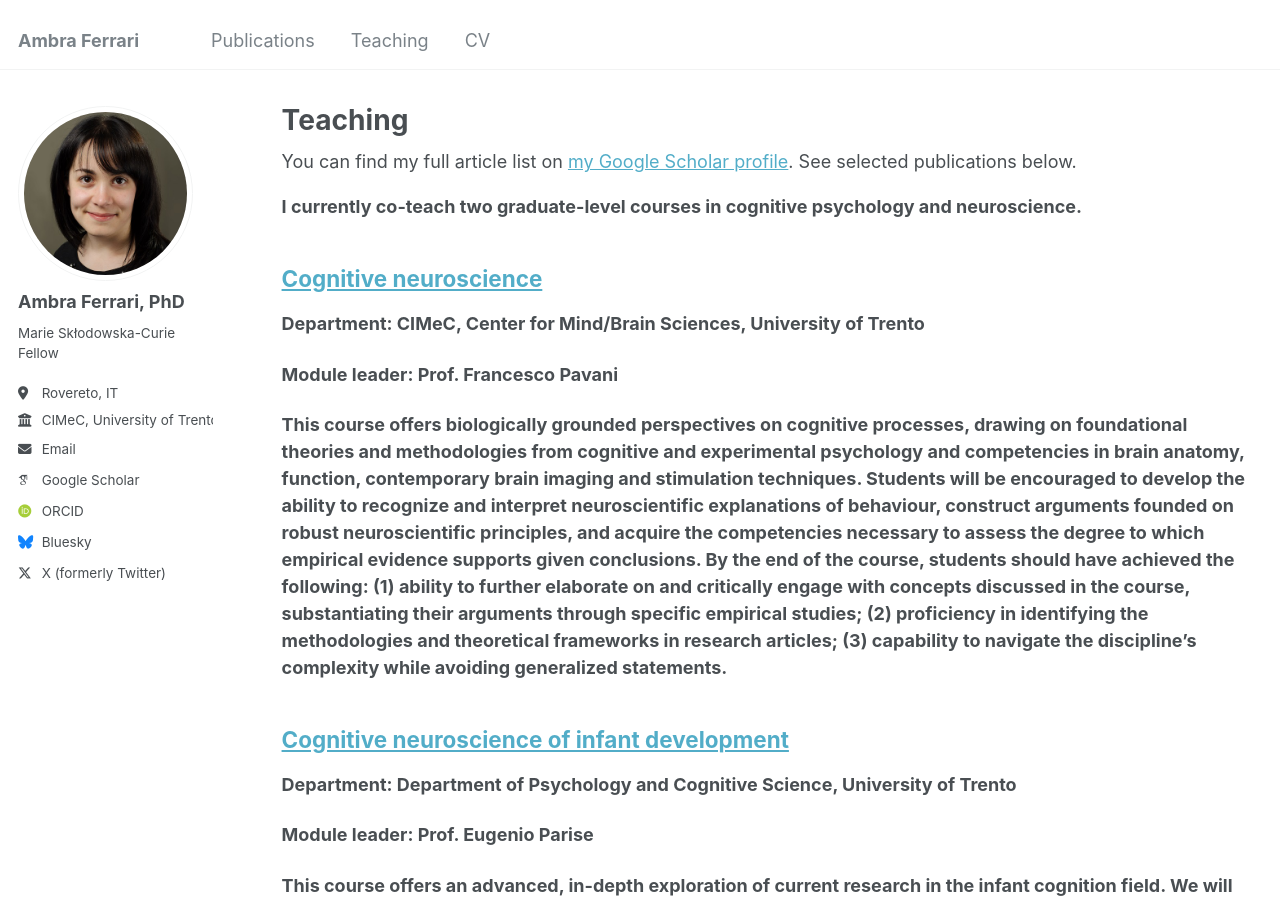
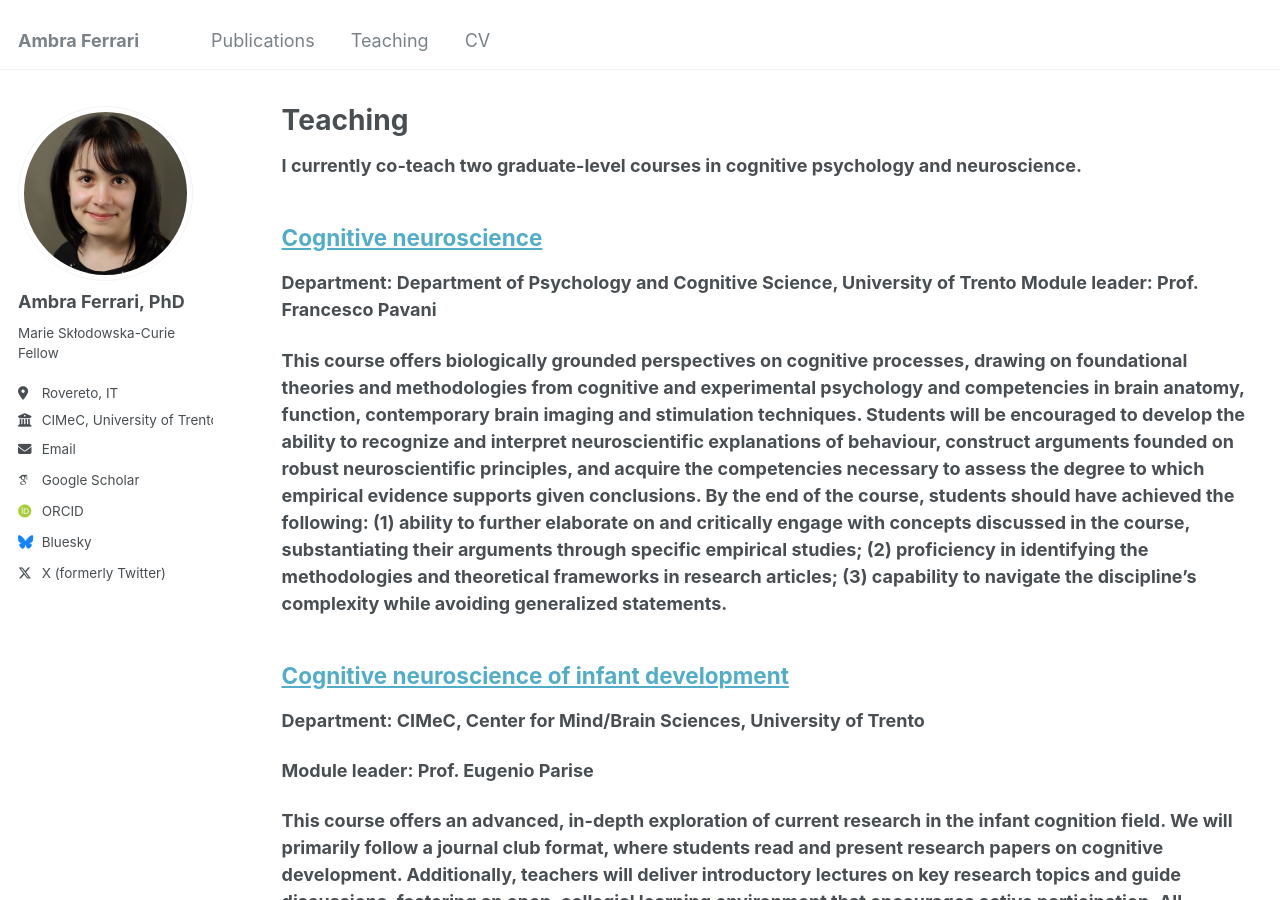
Before and after one commit to ambrafer/ambrafer.github.io, a Jekyll site: the page built from _pages/teaching.html, in a window 1280 px wide and 900 px high. Built offline with Jekyll 4.4.1, drawn with Linux system fonts in a browser that asks for light colours; some web fonts are replaced.

Commit message:
Update teaching.html

```diff
--- a/_pages/teaching.html
+++ b/_pages/teaching.html
@@ -7,15 +7,11 @@ author_profile: true
 
 <body>
 
-  {% if site.author.googlescholar %}
-  <div class="wordwrap">You can find my full article list on <a href="{{site.author.googlescholar}}">my Google Scholar profile</a>. See selected publications below.</div>
-  {% endif %}
-
   <p><b>I currently co-teach two graduate-level courses in cognitive psychology and neuroscience.</p>
 
   <h2><div class="wordwrap"><a href="https://unitn.coursecatalogue.cineca.it/insegnamenti/2024/50535_647592_90227/2023/50535/10124?annoOrdinamento=2023">Cognitive neuroscience</a></div></h2>
-  <p><b>Department</b>: CIMeC, Center for Mind/Brain Sciences, University of Trento</p>
-  <p><b>Module leader</b>: Prof. Francesco Pavani</p>
+  <p><b>Department</b>: Department of Psychology and Cognitive Science, University of Trento
+  <b>Module leader</b>: Prof. Francesco Pavani</p>
     <p>This course offers biologically grounded perspectives on cognitive processes, drawing on foundational theories and methodologies from cognitive and experimental psychology and competencies in brain anatomy, function, contemporary brain imaging and stimulation techniques.
      Students will be encouraged to develop the ability to recognize and interpret neuroscientific explanations of behaviour, construct arguments founded on robust neuroscientific principles, and acquire the competencies necessary to assess the degree to which empirical evidence supports
      given conclusions. By the end of the course, students should have achieved the following:
```
Also changed, not shown: other parts of _pages/teaching.html (+1 -1 lines).
